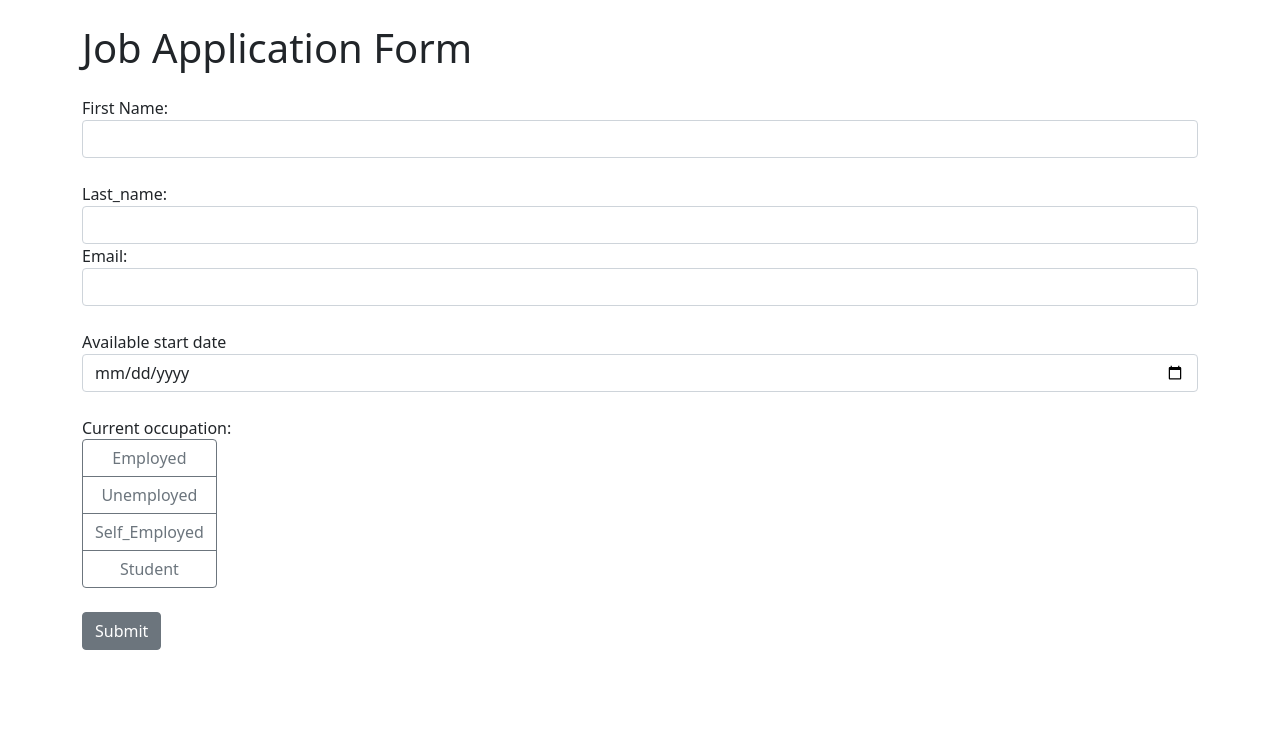
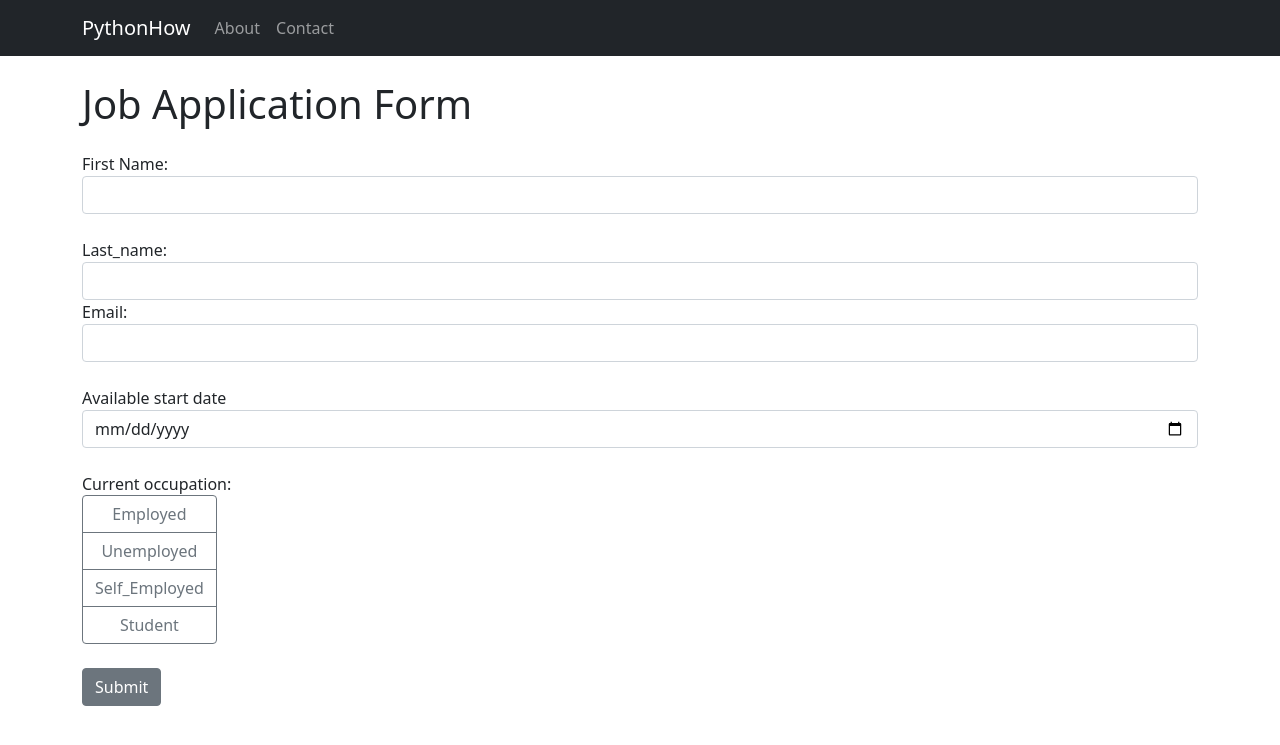
Before and after one commit to PirvuAndrei/Django_Form_App, a Django app: page / in a window 1280 px wide. Shown: the top 745 px of the page. Run offline with Django 5.2, Linux system fonts and the light colour scheme.

Commit message:
Adding the Navigation Bar

```diff
--- a/job_application/template/base.html
+++ b/job_application/template/base.html
@@ -6,6 +6,24 @@
         <link rel="stylesheet" href="https://cdn.jsdelivr.net/npm/bootstrap@5.1.3/dist/css/bootstrap.min.css">
     </head>
     <body>
+      <nav class="navbar navbar-expand-lg navbar-dark bg-dark">
+      <div class="container">
+        <a class="navbar-brand" href="{% url 'index' %}">PythonHow</a>
+        <button class="navbar-toggler" type="button" data-bs-toggle="collapse" data-bs-target="#navbarNav" aria-controls="navbarNav" aria-expanded="false" aria-label="Toggle navigation">
+          <span class="navbar-toggler-icon"></span>
+        </button>
+        <div class="collapse navbar-collapse" id="navbarNav">
+          <ul class="navbar-nav">
+            <li class="nav-item {% if request.path == '/about/' %}active{% endif %}">
+              <a class="nav-link" href="{% url 'about' %}">About</a>
+            </li>
+            <li class="nav-item">
+              <a class="nav-link" href="{% url 'contact' %}">Contact</a>
+            </li>
+          </ul>
+        </div>
+      </div>
+    </nav>
         <div class="container">
             {% block content  %}
             {% endblock %}
--- /dev/null
+++ b/job_application/template/contact.html
@@ -0,0 +1,5 @@
+{% extends 'base.html' %}
+{% block content %}
+<h1 class="mt-4 mb-4 ">Contact</h1>
+
+{% endblock %}
--- a/job_application/urls.py
+++ b/job_application/urls.py
@@ -3,6 +3,7 @@ from . import views
 
 urlpatterns = [
     path('', views.index, name='index'),
-    path('about/' , views.about, name="about")
+    path('about/' , views.about, name="about"),
+    path('contact/' , views.contact, name="contact")
 
 ]
--- a/job_application/views.py
+++ b/job_application/views.py
@@ -27,3 +27,6 @@ def index(request):
 
 def about(request):
     return render(request, "about.html")
+
+def contact(request):
+    return render(request, "contact.html")
```
